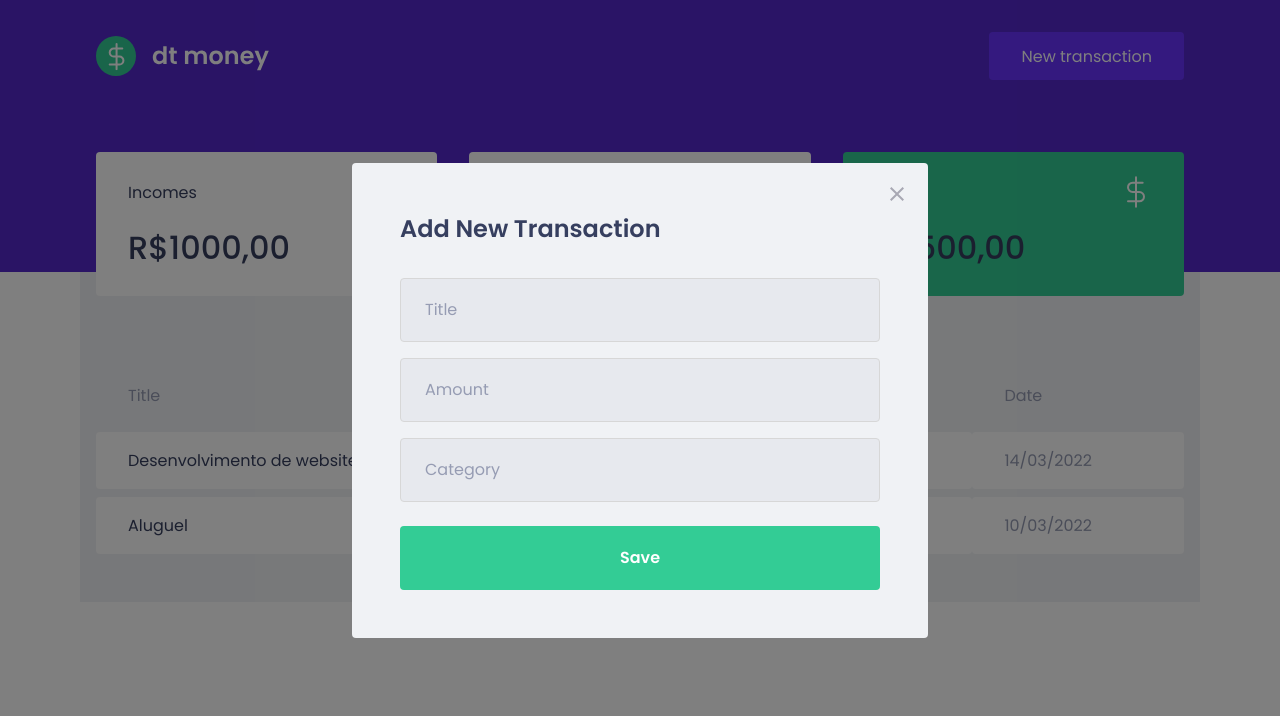
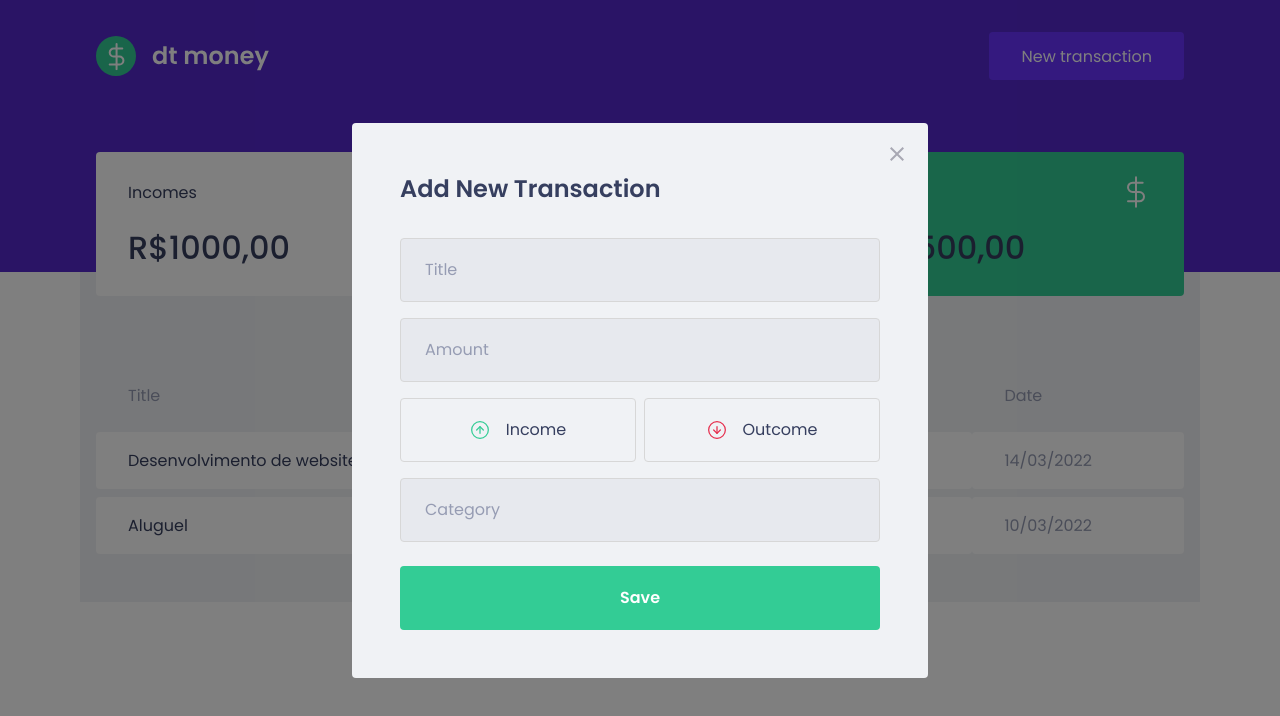
Before and after one commit to silvasouzaadriano/02-dt-money, a React (Create React App) app: page / in a window 1280 px wide. Both pictures are taken after a click on the button "New transaction". Shown: the top 716 px of the page. Built offline with nearby package versions, Linux system fonts and the light colour scheme; no server answers; what miragejs would draw is missing.

Commit message:
Creating transaction type buttons

```diff
--- a/package.json
+++ b/package.json
@@ -5,6 +5,7 @@
   "dependencies": {
     "axios": "^0.26.1",
     "miragejs": "^0.1.43",
+    "polished": "^4.1.4",
     "react": "^17.0.2",
     "react-dom": "^17.0.2",
     "react-modal": "^3.14.4",
--- a/src/components/Header/index.tsx
+++ b/src/components/Header/index.tsx
@@ -9,7 +9,7 @@
   return (
     <Container>
       <Content>
-        <img src={logoImg} alt="DT Money" />
+        <img src={logoImg} alt="DT Money logo" />
         <button type="button" onClick={onOpenNewTransactionModal}>New transaction</button>
       </Content>
     </Container>
--- a/src/components/NewTransactionModal/index.tsx
+++ b/src/components/NewTransactionModal/index.tsx
@@ -1,7 +1,9 @@
 import Modal from 'react-modal';
 import closeImg from '../../assets/close.svg';
+import incomeImg from '../../assets/income.svg';
+import outcomeImg from '../../assets/outcome.svg';
 
-import { Container } from './styles';
+import { Container, TransactionTypeContainer } from './styles';
 
 interface NewTransactionModalProps {
   isOpen: boolean;
@@ -37,6 +39,23 @@
           placeholder='Amount'
         />
 
+        <TransactionTypeContainer>
+          <button
+            type="button"
+          >
+            <img src={incomeImg} alt="Transaction income" />
+            <span>Income</span>
+          </button>
+
+          <button
+            type="button"
+          >
+            <img src={outcomeImg} alt="Transaction outcome" />
+            <span>Outcome</span>
+          </button>
+
+        </TransactionTypeContainer>
+
         <input
           placeholder='Category'
         />
--- a/src/components/NewTransactionModal/styles.ts
+++ b/src/components/NewTransactionModal/styles.ts
@@ -1,4 +1,5 @@
 import styled from 'styled-components';
+import { darken } from 'polished';
 
 export const Container = styled.form`
   h2 {
@@ -46,5 +47,41 @@
       filter: brightness(0.9);
     }
   }
+`;
 
+export const TransactionTypeContainer = styled.div`
+  margin: 1rem 0;
+  display: grid;
+  grid-template-columns: 1fr 1fr;
+  gap: 0.5rem;
+
+  button {
+    height: 4rem;
+    border: 1px solid #d7d7d7;
+    border-radius: 0.25rem;
+
+    background: transparent;
+
+    display: flex;
+    align-items: center;
+    justify-content: center;
+
+    transition: border-color 0.2s;
+
+    &:hover {
+      border-color: ${darken(0.1, '#d7d7d7')};
+    }
+
+    img {
+      width: 20px;
+      height: 20px;
+    }
+
+    span {
+      display: inline-block;
+      margin-left: 1rem;
+      font-size: 1rem;
+      color: var(--text-title);
+    }
+  }
 `;
--- a/src/components/Summary/index.tsx
+++ b/src/components/Summary/index.tsx
@@ -10,21 +10,21 @@
       <div>
         <header>
           <p>Incomes</p>
-          <img src={incomeImg} alt="Incomes" />
+          <img src={incomeImg} alt="Transaction Incomes" />
         </header>
         <strong>R$1000,00</strong>
       </div>
       <div>
         <header>
           <p>Outcomes</p>
-          <img src={outcomeImg} alt="Outcomes" />
+          <img src={outcomeImg} alt="Transaction Outcomes" />
         </header>
         <strong>-R$500,00</strong>
       </div>
       <div className="highlight-background">
         <header>
           <p>Total</p>
-          <img src={totalImg} alt="Total" />
+          <img src={totalImg} alt="Transaction Totals" />
         </header>
         <strong>R$500,00</strong>
       </div>
```
Also changed, not shown: 1 other file (tests, documents, lock files or other folders).
